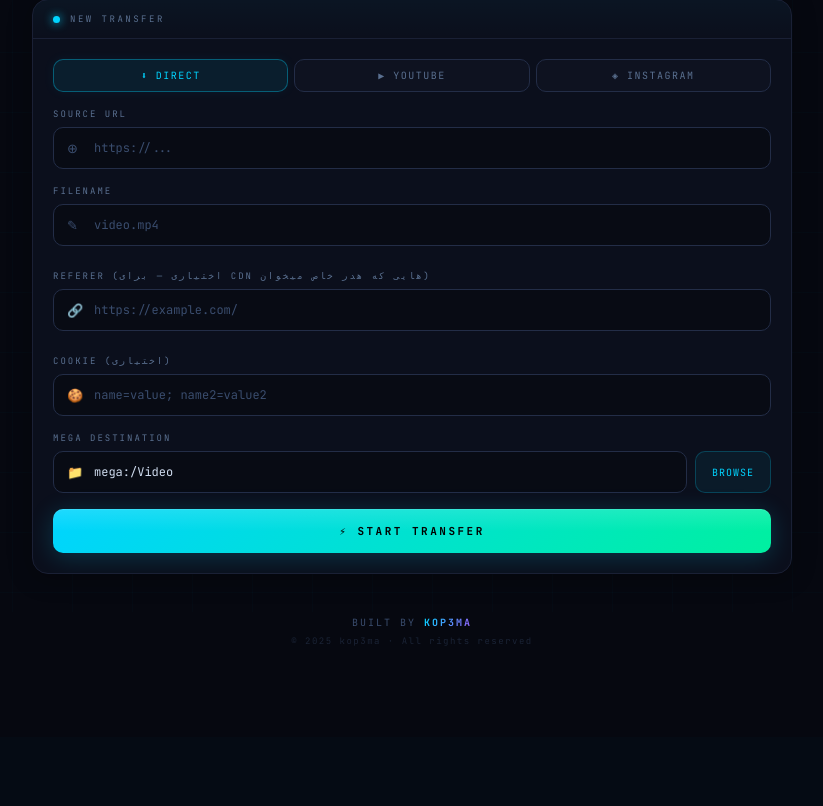
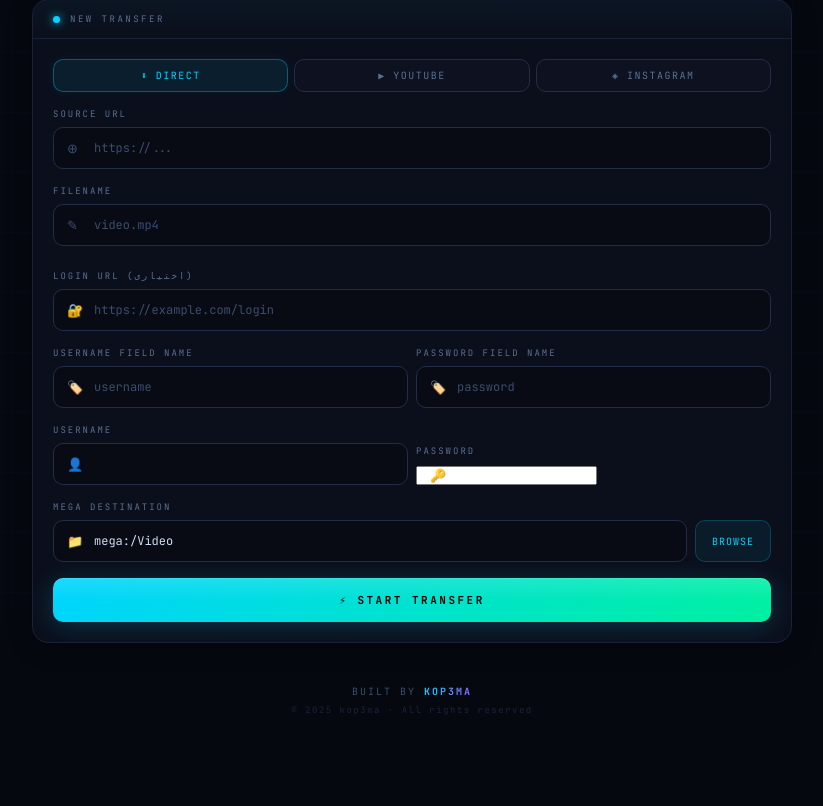
Before and after one commit to aliwebwork0/full-licher, a Flask app: page / in a window 1280 px wide. Shown: the part 188-994 px from the top of the page, without its empty margins (228-1051 px from the left). Before the commit the page ends 834 px from the top, so only its background shows below. Run offline with Flask 3, Linux system fonts and the light colour scheme; data that the repository does not hold is empty.

Commit message:
Add files via upload

```diff
--- a/templates/index.html
+++ b/templates/index.html
@@ -869,19 +869,44 @@
         </div>
       </div>
 
-      <!-- Advanced headers -->
+      <!-- Login (optional) -->
       <div class="field" style="margin-top:8px">
-        <div class="field-label">Referer (اختیاری — برای CDN هایی که هدر خاص میخوان)</div>
+        <div class="field-label">Login URL (اختیاری)</div>
         <div class="input-wrap">
-          <span class="input-ico">🔗</span>
-          <input type="text" id="iReferer" placeholder="https://example.com/" autocomplete="off">
+          <span class="input-ico">🔐</span>
+          <input type="text" id="iLoginUrl" placeholder="https://example.com/login" autocomplete="off">
         </div>
       </div>
-      <div class="field" style="margin-top:8px">
-        <div class="field-label">Cookie (اختیاری)</div>
-        <div class="input-wrap">
-          <span class="input-ico">🍪</span>
-          <input type="text" id="iCookie" placeholder="name=value; name2=value2" autocomplete="off">
+      <div class="dest-row">
+        <div class="field">
+          <div class="field-label">Username field name</div>
+          <div class="input-wrap">
+            <span class="input-ico">🏷️</span>
+            <input type="text" id="iLoginUserField" placeholder="username" autocomplete="off">
+          </div>
+        </div>
+        <div class="field">
+          <div class="field-label">Password field name</div>
+          <div class="input-wrap">
+            <span class="input-ico">🏷️</span>
+            <input type="text" id="iLoginPassField" placeholder="password" autocomplete="off">
+          </div>
+        </div>
+      </div>
+      <div class="dest-row">
+        <div class="field">
+          <div class="field-label">Username</div>
+          <div class="input-wrap">
+            <span class="input-ico">👤</span>
+            <input type="text" id="iLoginUsername" placeholder="" autocomplete="off">
+          </div>
+        </div>
+        <div class="field">
+          <div class="field-label">Password</div>
+          <div class="input-wrap">
+            <span class="input-ico">🔑</span>
+            <input type="password" id="iLoginPassword" placeholder="" autocomplete="off">
+          </div>
         </div>
       </div>
 
@@ -1087,8 +1112,11 @@
     form.append('filename', file);
     form.append('dest', dest);
     form.append('quality', selectedQuality);
-    form.append('referer', document.getElementById('iReferer').value.trim());
-    form.append('cookie', document.getElementById('iCookie').value.trim());
+    form.append('login_url', document.getElementById('iLoginUrl').value.trim());
+    form.append('login_user_field', document.getElementById('iLoginUserField').value.trim());
+    form.append('login_pass_field', document.getElementById('iLoginPassField').value.trim());
+    form.append('login_username', document.getElementById('iLoginUsername').value.trim());
+    form.append('login_password', document.getElementById('iLoginPassword').value);
 
     const data = await fetch('/start', { method: 'POST', body: form }).then(r => r.json());
     if (data.error) { toast('✕ ' + data.error); return; }
```
